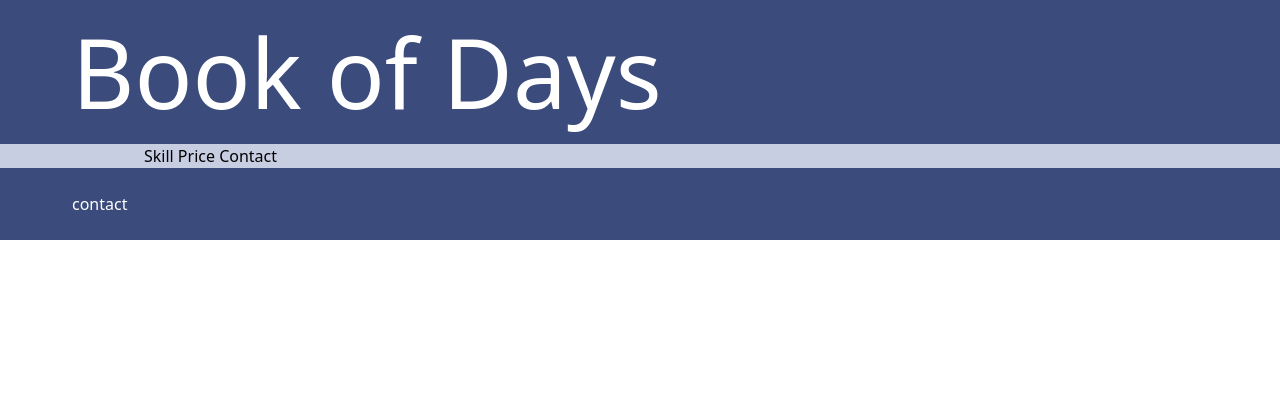
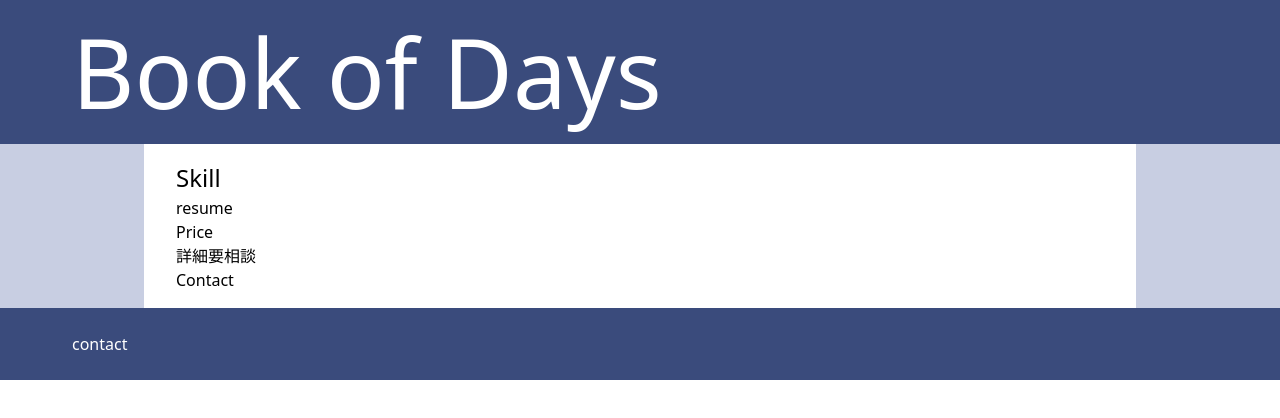
Before and after one commit to hmiyado/kottage, a Next.js app: page /contact in a window 1280 px wide. Shown: the top 418 px of the page. Built offline with nearby package versions, Linux system fonts and the light colour scheme.

Commit message:
create Contact componet

```diff
--- /dev/null
+++ b/components/contact.tsx
@@ -0,0 +1,12 @@
+export default function Contact() {
+  return (
+    <section className="bg-white px-ll py-m">
+      <h2 className="text-headline5">Skill</h2>
+      <p>resume</p>
+      <h2>Price</h2>
+      <p>詳細要相談</p>
+      <h2>Contact</h2>
+      <p></p>
+    </section>
+  )
+}
--- a/pages/contact/index.tsx
+++ b/pages/contact/index.tsx
@@ -1,10 +1,10 @@
-import Head from 'next/head'
 import Layout from '../../components/layout'
+import Contact from '../../components/contact'
 
-export default function Contact() {
+export default function ContactPage() {
   return (
     <Layout>
-      <p>Skill Price Contact</p>
+      <Contact />
     </Layout>
   )
 }
--- a/tailwind.config.js
+++ b/tailwind.config.js
@@ -12,13 +12,16 @@ module.exports = {
       },
     },
     spacing: {
+      m: '1.0rem',
       l: '1.5rem',
+      ll: '2.0rem',
       xl: '3.0rem',
       x2l: '4.5rem',
       x6l: '9.0rem',
     },
     fontSize: {
       headline1: '6.0rem',
+      headline5: '1.5rem',
       body1: '1.0rem',
     },
   },
```
